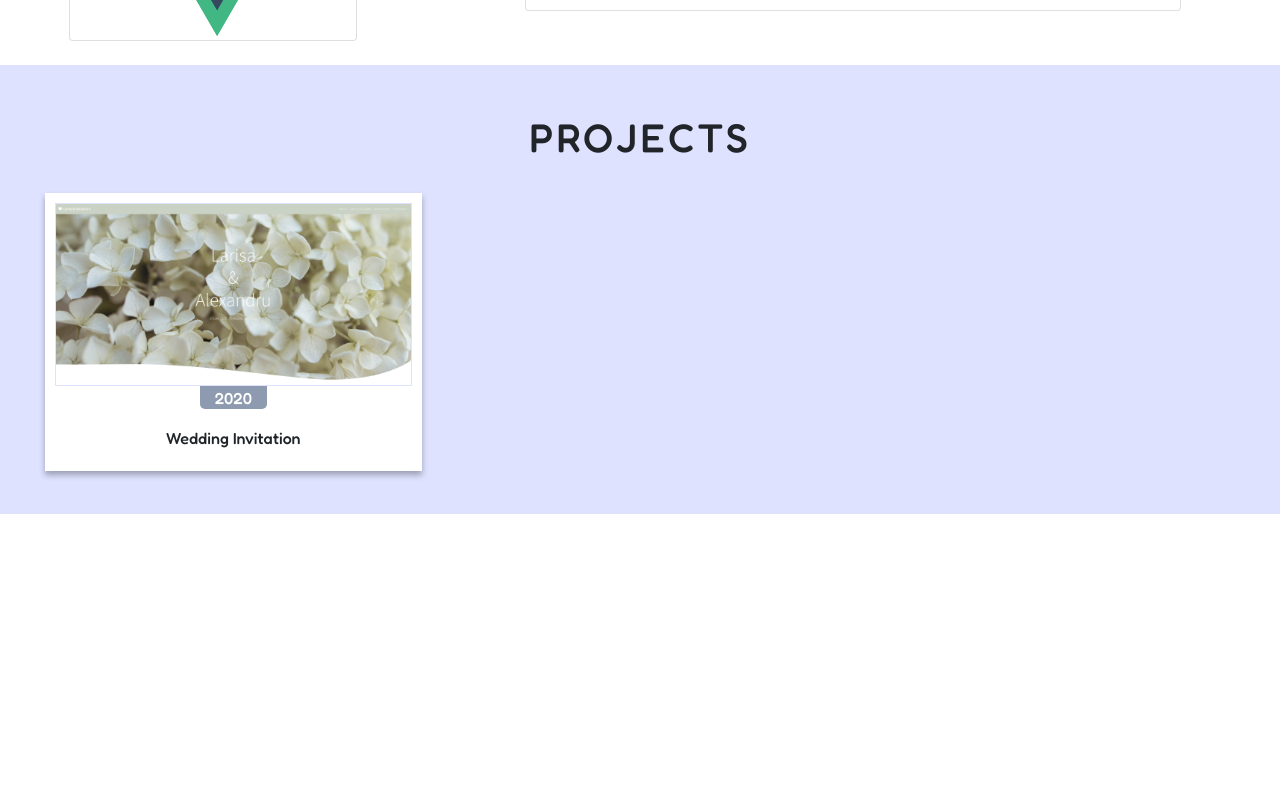
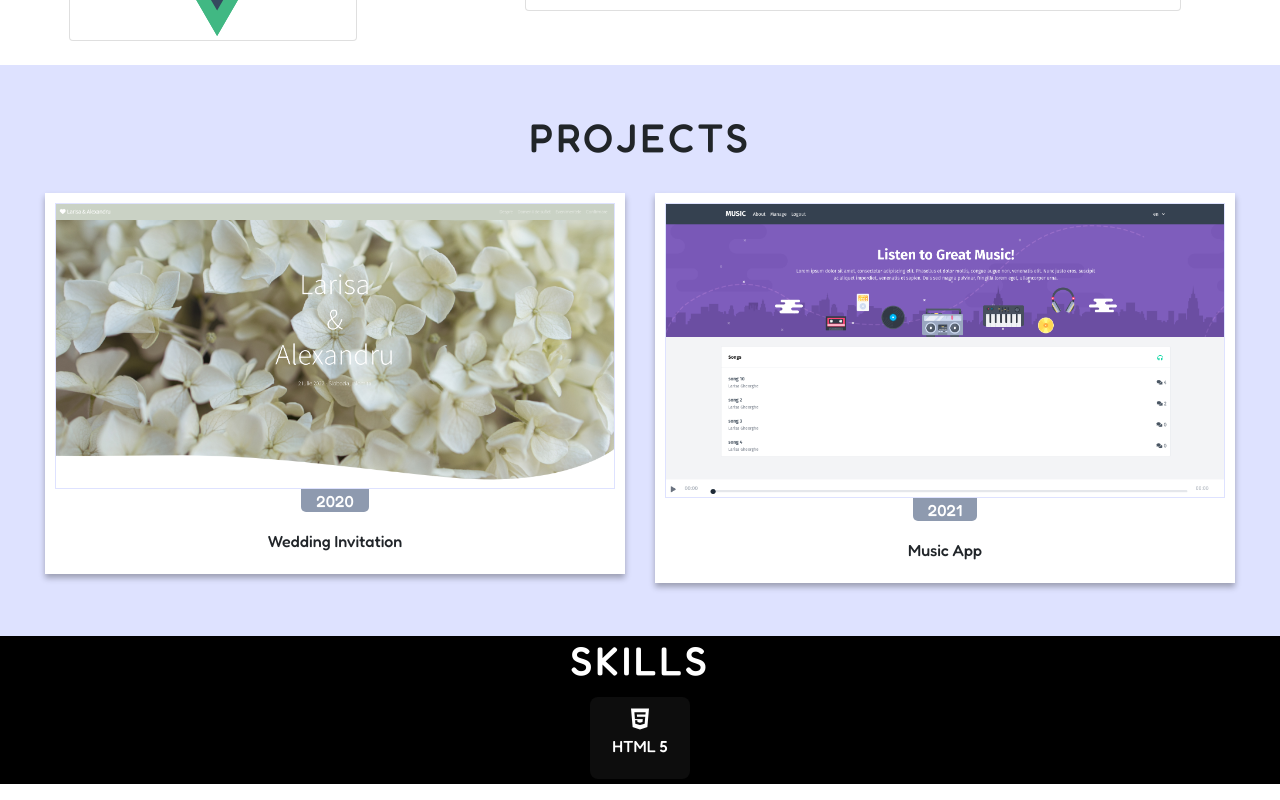
Before and after one commit to larisa-gheorghe/portfolio, a Vue app: page / in a window 1280 px wide. Shown: the part 1182-1982 px from the top of the page. Before the commit the page ends 1696 px from the top, so only its background shows below. Built offline with nearby package versions, Linux system fonts and the light colour scheme; the HTML template or start-up script is replaced by a standard one.

Commit message:
completing Projects section

```diff
--- a/src/App.vue
+++ b/src/App.vue
@@ -6,12 +6,16 @@
   <section id="portfolio">
     <portfolio />
   </section>
+  <section id="skills">
+    <skills />
+  </section>
 </template>
 
 <script>
 import Header from '@/components/Header.vue';
 import About from '@/components/About.vue';
 import Portfolio from '@/components/Portfolio.vue';
+import Skills from '@/components/Skills.vue';
 
 export default {
   name: 'App',
@@ -19,6 +23,7 @@ export default {
     Header,
     About,
     Portfolio,
+    Skills,
   },
 };
 </script>
--- a/src/assets/main.css
+++ b/src/assets/main.css
@@ -36,6 +36,7 @@ header {
   max-width: 100%;
 }
 
+
 .foto img {
   width: 100%;
   margin-bottom: 0px;
@@ -56,6 +57,10 @@ header {
   position: relative;
 }
 
+.foto div:hover {
+  transform: scale(1.02);
+}
+
 .project-date {
   padding: 8px 15px 1px;
   position: relative;
@@ -70,6 +75,22 @@ header {
   box-shadow: 0 4px 6px rgb(0 0 0 / 50%);
 }
 
+.list-inline-item {
+  display: inline-block;
+}
+
+.skills-tile {
+  background-color: rgba(248,245,244,.05);
+  padding: 10px 10px 5px;
+  width: 100px;
+  margin: 5px 0;
+  border-radius: 8px;
+}
+
+.fa-brands {
+  font-size: 150%;
+}
+
 #laptop {
     font-size: 150px;
     color: #8e9aaf;
@@ -82,6 +103,10 @@ header {
 
 #portfolio {
   background-color: #dee2ff;
+}
+
+#skills {
+  background-color: black;
 }
 
 /* Wave logo */
--- a/src/components/Portfolio.vue
+++ b/src/components/Portfolio.vue
@@ -5,14 +5,26 @@
     </h1>
     <div class="col-md-12 mx-auto">
       <div class="row mx-auto">
-          <div class="col-sm-12 col-md-6 col-lg-4">
+          <div class="col-sm-12 col-md-6">
             <span class="portfolio-item text-center d-block mb-4">
-              <div class="foto" @mouseover="zoomInProject" @click="redirect">
+              <div class="foto" @click="redirectToWeddingApp">
                   <div>
                     <img src="../../public/assets/img/wedding.jpg" alt="" class="mb-0 pb-0 d-block">
                     <span class="project-date">2020</span>
                     <br>
                     <p class="mt-3">Wedding Invitation</p>
+                  </div>
+              </div>
+            </span>
+          </div>
+          <div class="col-sm-12 col-md-6">
+            <span class="portfolio-item text-center d-block mb-4">
+              <div class="foto" @click="redirectToMusicApp">
+                  <div>
+                    <img src="../../public/assets/img/music.jpg" alt="" class="mb-0 pb-0 d-block">
+                    <span class="project-date">2021</span>
+                    <br>
+                    <p class="mt-3">Music App</p>
                   </div>
               </div>
             </span>
@@ -26,12 +38,11 @@
 export default {
   name: 'Portfolio',
   methods: {
-    zoomInProject() {
-      // const foto = document.getElementsByClassName('foto')[0];
-      // foto.classList.add('zoom');
+    redirectToWeddingApp() {
+      window.location.href = 'https://larisa-gheorghe.github.io/vue-wedding-app/';
     },
-    redirect() {
-
+    redirectToMusicApp() {
+      window.location.href = 'https://larisa-gheorghe.github.io/vue-music-app/';
     },
   },
 };
--- /dev/null
+++ b/src/components/Skills.vue
@@ -0,0 +1,21 @@
+<template>
+  <div class="col-md-12">
+    <div class="col-md-12">
+      <h1 class="section-title text-center">
+        <span class="text-white">Skills</span>
+      </h1>
+      <div class="col-md-12 text-center">
+        <ul class="mx-auto pl-0">
+          <li class="list-inline-item mx-3">
+            <span>
+              <div class="text-center skills-tile text-white">
+                <i class="fa-brands fa-html5"></i>
+                <p class="text-center">HTML 5</p>
+              </div>
+            </span>
+          </li>
+        </ul>
+      </div>
+    </div>
+  </div>
+</template>
```
Also changed, not shown: public/assets/img/music.jpg (added).
